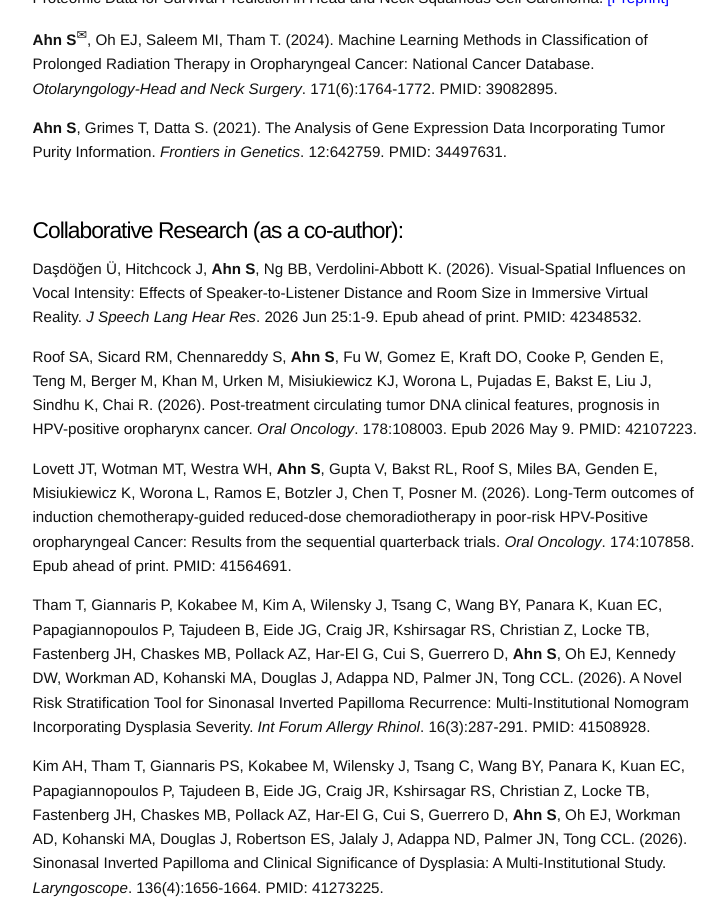
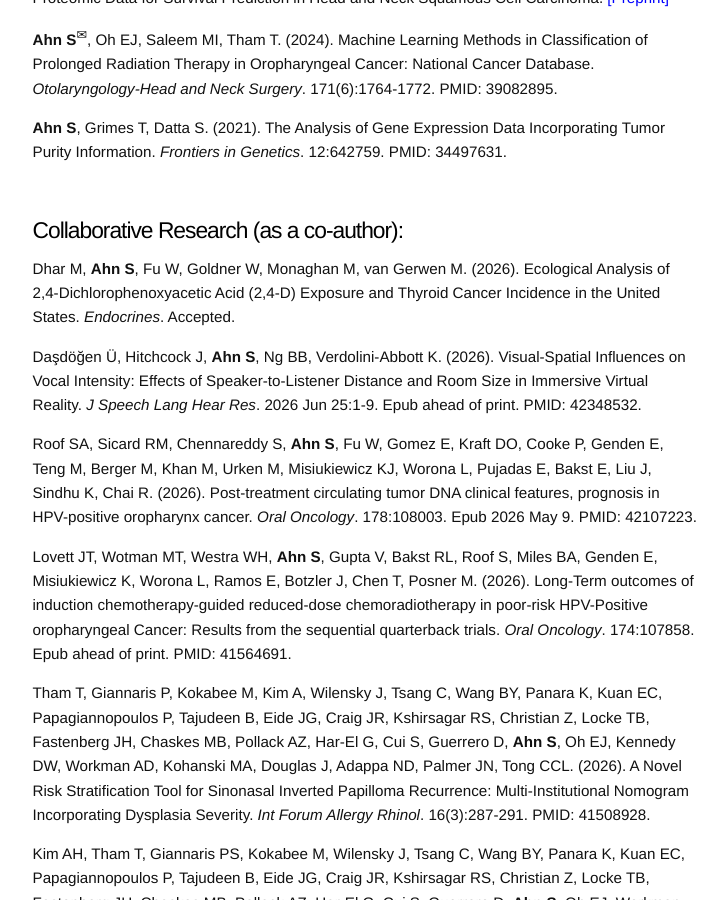
Before and after one commit to sjahnn/sjahnn.github.io, a Jekyll site: the page built from research.md, in a window 1280 px wide and 900 px high, scrolled down 1236 px. Shown: the whole window, without its empty margins (275-1002 px from the left). Built offline with Jekyll 4.4.1, drawn with Linux system fonts in a browser that asks for light colours.

Commit message:
Update research.md

```diff
--- a/research.md
+++ b/research.md
@@ -76,8 +76,10 @@ Park E, Lee H, Oh EJ, Tham T, **Ahn S**<sup><span>&#9993;</span></sup>. (2026+).
 
 <br>
 
+# Collaborative Research (as a co-author):
+Dhar M, **Ahn S**, Fu W, Goldner W, Monaghan M, van Gerwen M. (2026). Ecological Analysis of 2,4-Dichlorophenoxyacetic Acid (2,4-D) Exposure
+and Thyroid Cancer Incidence in the United States. *Endocrines*. Accepted.
 
-# Collaborative Research (as a co-author):
 Daşdöğen Ü, Hitchcock J, **Ahn S**, Ng BB, Verdolini-Abbott K. (2026). Visual-Spatial Influences on Vocal Intensity: Effects of Speaker-to-Listener Distance and Room Size in Immersive Virtual Reality. *J Speech Lang Hear Res*. 2026 Jun 25:1-9. Epub ahead of print. PMID: 42348532.
 
 Roof SA, Sicard RM, Chennareddy S, **Ahn S**, Fu W, Gomez E, Kraft DO, Cooke P, Genden E, Teng M, Berger M, Khan M, Urken M, Misiukiewicz KJ, Worona L, Pujadas E, Bakst E, Liu J, Sindhu K, Chai R. (2026). Post-treatment circulating tumor DNA clinical features, prognosis in HPV-positive oropharynx cancer. *Oral Oncology*. 178:108003. Epub 2026 May 9. PMID: 42107223.
```
